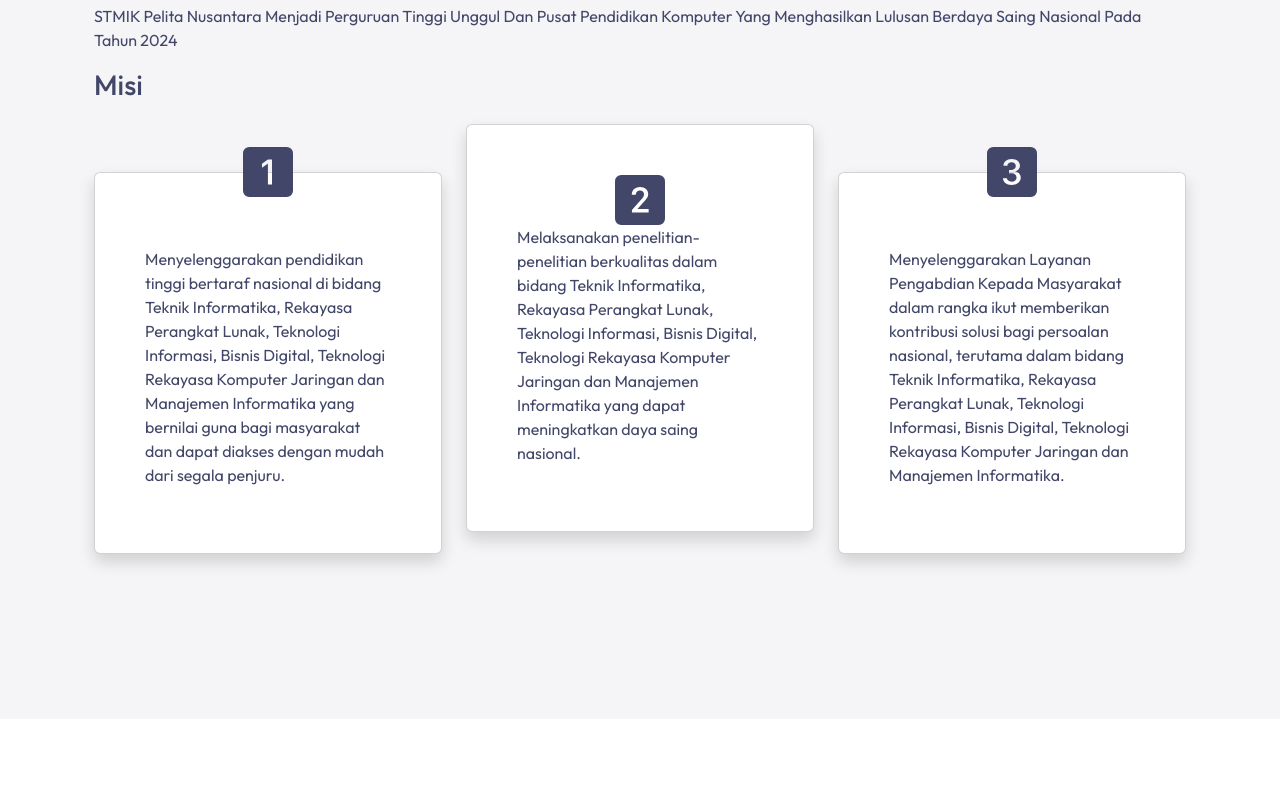
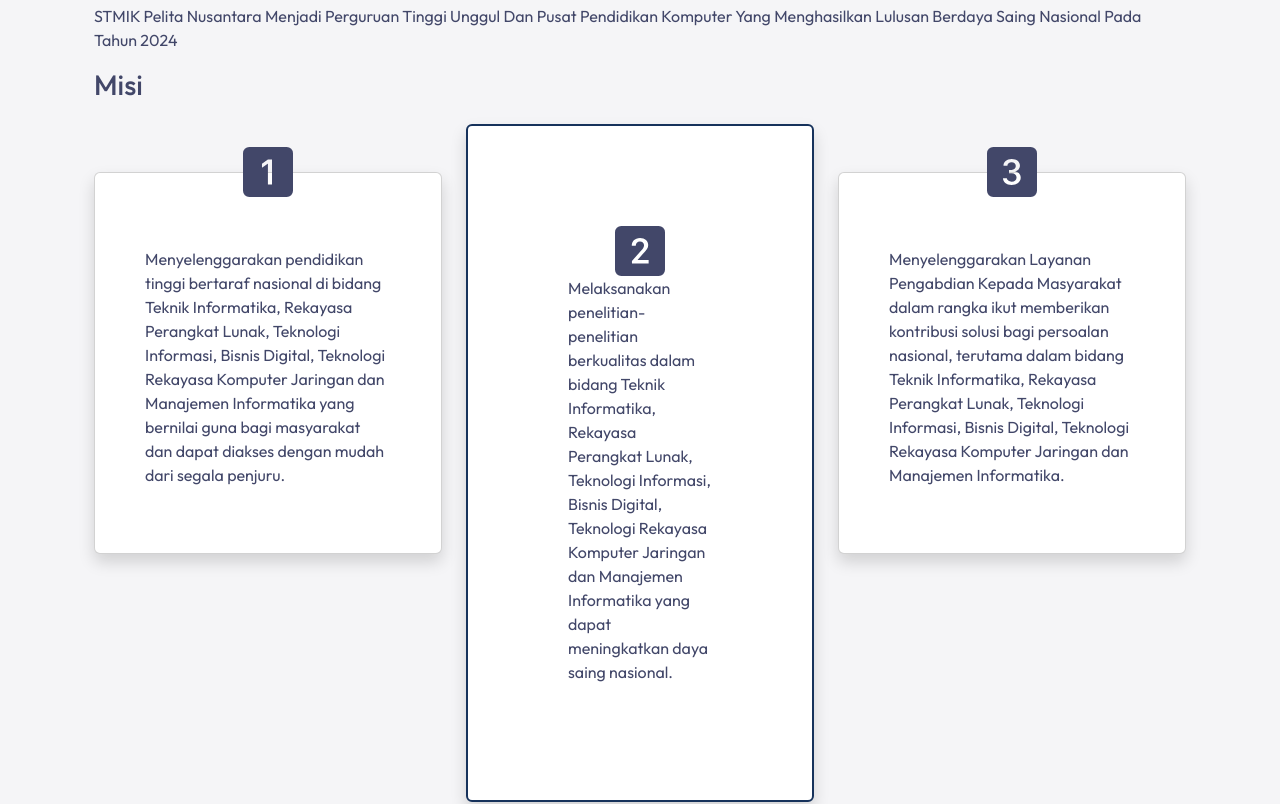
Before and after one commit to sjordanp12/pelitanusantara, a website: page index.html in a window 1280 px wide. Shown: the part 960-1764 px from the top of the page. Drawn offline with nearby package versions, Linux system fonts and the light colour scheme; some packages are replaced by stand-ins of ours; a script that the page names is missing.

Commit message:
Update style.css

```diff
--- a/style.css
+++ b/style.css
@@ -120,6 +120,10 @@
   .dropdown-item {
     text-align: center;
   }
+
+  /* .example1 svg {
+    margin-top: -130px;
+  } */
   /* .special {
     color: var(--fontColor) !important;
   }
@@ -145,6 +149,12 @@
     margin-top: 30px;
   }
   .example1 {
-    box-shadow: 5px 5px 10px var(--ungu);
+    padding: 100px;
+    border: 2px solid var(--coba);
+    /* position: relative; */
+  }
+
+  .example1 svg {
+    position: relative;
   }
 }
```
